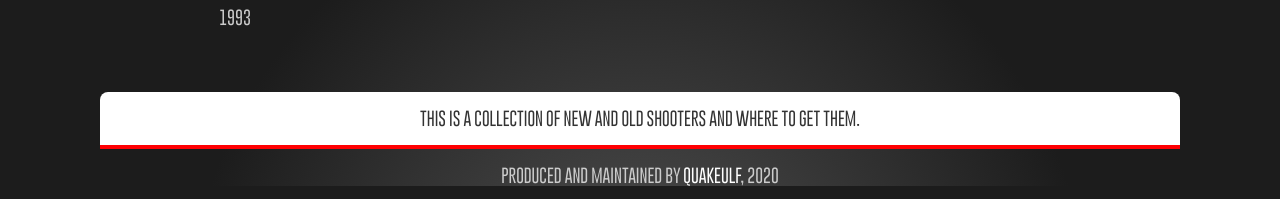
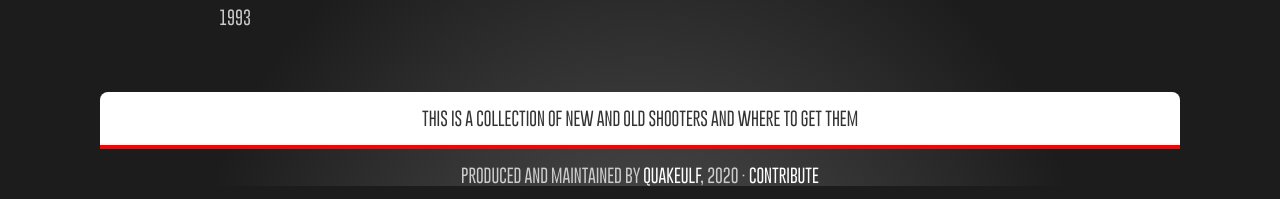
Before and after one commit to retropew/retropew.github.io, a Jekyll site: the page built from index.html, in a window 1280 px wide. Shown: the part 5537-5736 px from the top of the page. Built offline with Jekyll 4.4.1, drawn with Linux system fonts in a browser that asks for light colours.

Commit message:
Add contribution link

```diff
--- a/_layouts/default.html
+++ b/_layouts/default.html
@@ -63,10 +63,14 @@
 
         <footer>
           <p class="hero">
-            This is a collection of new and old shooters and where to get them.
+            This is a collection of new and old shooters and where to get them
           </p>
-          Produced and maintained by
-          <a href="http://quakeulf.suxos.org/">quakeulf</a>, 2020
+          <p>
+            Produced and maintained by
+            <a href="http://quakeulf.suxos.org/">quakeulf</a>, 2020
+            &middot;
+            <a href="https://github.com/retropew/retropew.github.io">Contribute</a>
+          </p>
         </footer>
       </div>
     </div>
--- a/assets/styles.css
+++ b/assets/styles.css
@@ -22,6 +22,10 @@ body {
 
 footer a {
   color: #fff;
+}
+
+footer a:hover {
+  text-decoration: underline;
 }
 
 h1,
```
